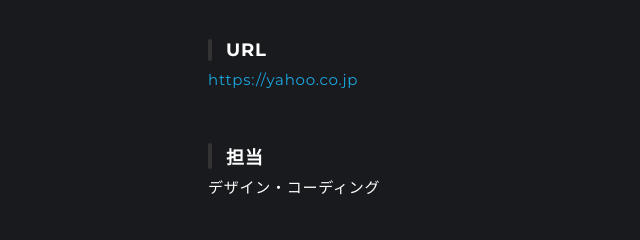
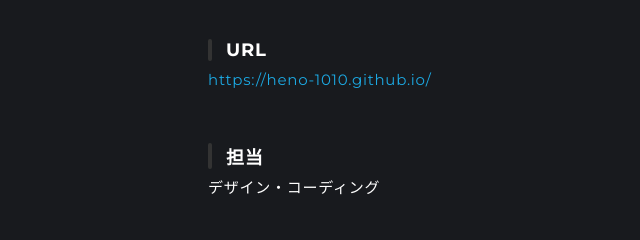
Before and after one commit to heno-1010/heno-1010.github.io, a plain HTML site: page HenoPortfolio.html in a window 1280 px wide. Shown: the part 754-994 px from the top of the page, 72-712 px from the left. Drawn offline with nearby package versions, Linux system fonts and the light colour scheme.

Commit message:
Update HenoPortfolio.html

```diff
--- a/HenoPortfolio.html
+++ b/HenoPortfolio.html
@@ -53,7 +53,7 @@
               へののポートフォリオサイト。<a href="https://webdesigner-go.com/template/portfolio-02/">こちら</a>のテンプレートを使用させていただきました。
             </p>
             <h3>URL</h3>
-            <p><a href="https://yahoo.co.jp" target="_blank" rel="noopener">https://yahoo.co.jp</a></p>
+            <p><a href="https://heno-1010.github.io/" target="_blank" rel="noopener">https://heno-1010.github.io/</a></p>
             <h3>担当</h3>
             <p>デザイン・コーディング</p>
             <h3>サイトの目的</h3>
```
